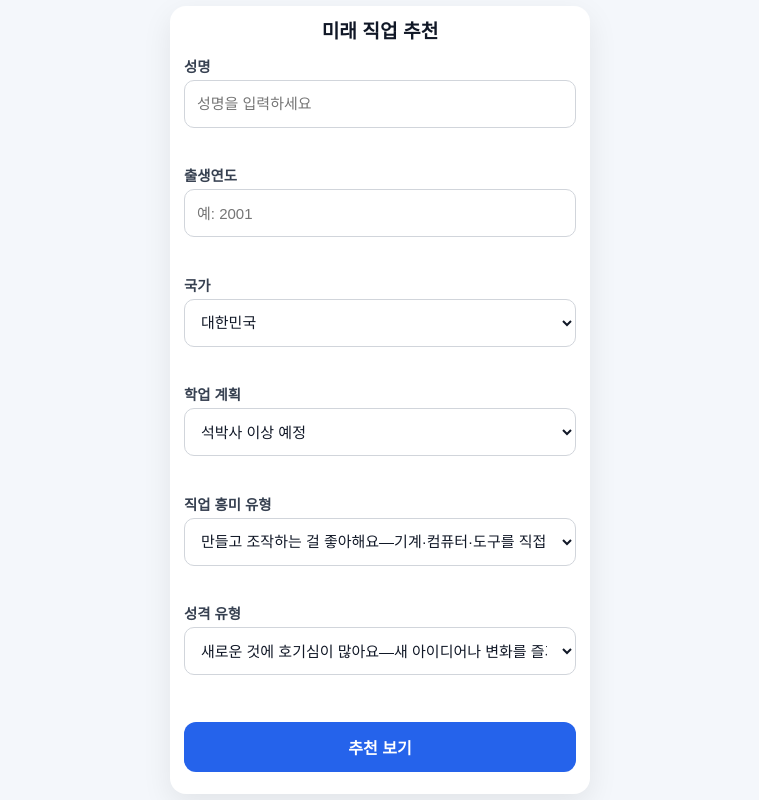
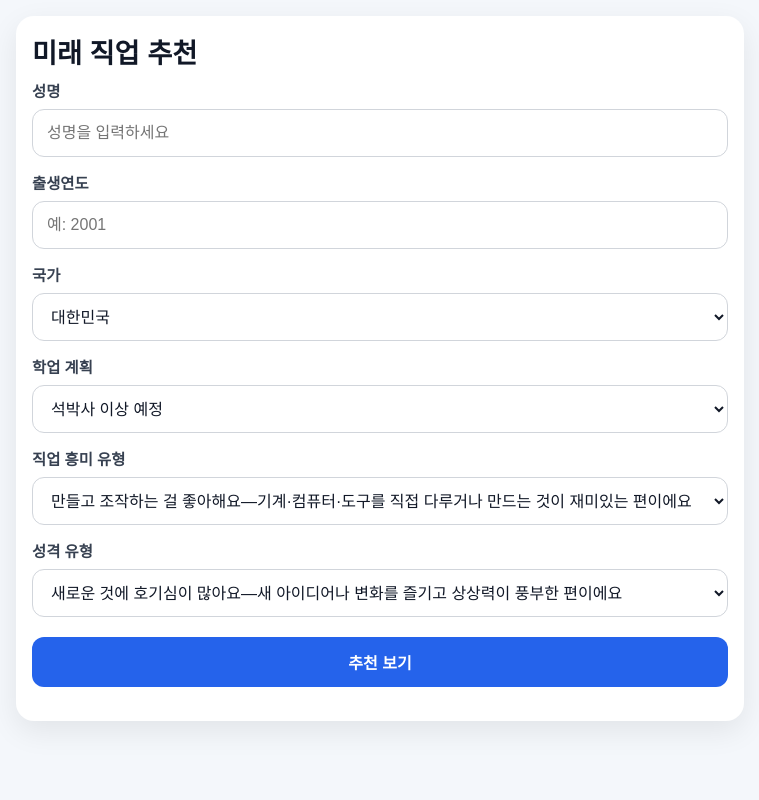
Before and after one commit to DongSoo-520503/2-future-job, a website: page index.html in a window 1280 px wide. Shown: the whole page, without its empty margins (260-1019 px from the left). Drawn offline with Linux system fonts and the light colour scheme.

Commit message:
Add files via upload

```diff
--- a/index.html
+++ b/index.html
@@ -2,104 +2,17 @@
 <html lang="ko">
 <head>
   <meta charset="UTF-8">
-<meta name="viewport" content="width=device-width, initial-scale=1.0, viewport-fit=cover">
+  <meta name="viewport" content="width=device-width, initial-scale=1.0">
   <title>미래 직업 추천</title>
   <link rel="stylesheet" href="style.css">
-
-<style>
-
-html, body{
-margin:0;
-padding:0;
-width:100%;
-height:100%;
-overflow:hidden;
-}
-
-body{
--webkit-text-size-adjust:100%;
-}
-
-.page{
-width:100%;
-height:100dvh;
-display:flex;
-justify-content:center;
-align-items:stretch;
-padding:6px 10px;
-box-sizing:border-box;
-}
-
-.card.form-card{
-width:100%;
-max-width:420px;
-height:100%;
-display:flex;
-flex-direction:column;
-justify-content:space-between;
-padding:14px 14px 16px;
-box-sizing:border-box;
-border-radius:16px;
-}
-
-.page-title{
-text-align:center;
-font-size:1.2rem;
-font-weight:800;
-margin-bottom:10px;
-}
-
-.form-grid{
-flex:1;
-display:flex;
-flex-direction:column;
-justify-content:space-between;
-}
-
-.field{
-display:flex;
-flex-direction:column;
-gap:4px;
-}
-
-.field label{
-font-size:0.9rem;
-font-weight:700;
-}
-
-input,select{
-height:46px;
-padding:8px 12px;
-font-size:15px;
-border-radius:10px;
-box-sizing:border-box;
-}
-
-.primary-btn{
-height:48px;
-margin-top:10px;
-font-size:16px;
-font-weight:700;
-border-radius:12px;
-}
-
-.form-message{
-font-size:0.8rem;
-margin-top:6px;
-}
-
-</style>
 </head>
-
 <body>
-
   <div class="page">
     <div class="card form-card">
 
-<h1 class="page-title">미래 직업 추천</h1>
+      <h1 class="page-title center-title">미래 직업 추천</h1>
 
       <form id="jobForm" class="form-grid">
-
         <div class="field">
           <label for="name">성명</label>
           <input id="name" name="name" type="text" placeholder="성명을 입력하세요" required>
@@ -151,7 +64,7 @@ margin-top:6px;
           <label for="riasec">직업 흥미 유형</label>
           <select id="riasec" name="riasec">
                     <option value="R">만들고 조작하는 걸 좋아해요—기계·컴퓨터·도구를 직접 다루거나 만드는 것이 재미있는 편이에요</option>
-<option value="I">파고들고 연구하는 걸 좋아해요—왜 그런지 원리를 찾고, 데이터나 과학적 사실을 탐구하는 편이에요</option>
+                    <option value="I"> 파고들고 연구하는 걸 좋아해요—왜 그런지 원리를 찾고, 데이터나 과학적 사실을 탐구하는 편이에요</option>
                     <option value="A">만들고 표현하는 걸 좋아해요—그림·영상·디자인·글쓰기 등 새로운 것을 창작하는 편이에요</option>
                     <option value="S">돕고 함께하는 걸 좋아해요—사람들과 어울리고 돌보고 가르치는 일이 보람 있는 편이에요</option>
                     <option value="E">이끌고 도전하는 걸 좋아해요—목표를 세우고 사람들을 설득하거나 이끄는 것이 잘 맞는 편이에요</option>
@@ -171,51 +84,42 @@ margin-top:6px;
         </div>
 
         <button type="submit" class="primary-btn">추천 보기</button>
-
       </form>
 
       <p id="formMessage" class="form-message"></p>
-
     </div>
   </div>
 
   <script>
-
-document.getElementById('jobForm').addEventListener('submit', async (e)=>{
-
+    document.getElementById('jobForm').addEventListener('submit', async (e) => {
       e.preventDefault();
 
-const formMessage=document.getElementById('formMessage');
-formMessage.textContent='';
+      const formMessage = document.getElementById('formMessage');
+      formMessage.textContent = '';
 
-const formData=new FormData(e.target);
-const payload=Object.fromEntries(formData.entries());
+      const formData = new FormData(e.target);
+      const payload = Object.fromEntries(formData.entries());
 
-try{
-
-const res=await fetch('/recommend',{
-method:'POST',
-headers:{'Content-Type':'application/json'},
-body:JSON.stringify(payload)
+      try {
+        const res = await fetch('/recommend', {
+          method: 'POST',
+          headers: { 'Content-Type': 'application/json' },
+          body: JSON.stringify(payload)
         });
 
-const result=await res.json();
+        const result = await res.json();
 
-if(!res.ok){
-formMessage.textContent=result.error||'오류가 발생했습니다.';
+        if (!res.ok) {
+          formMessage.textContent = result.error || '오류가 발생했습니다.';
           return;
         }
 
-localStorage.setItem('jobResult',JSON.stringify(result));
-window.location.href='result.html';
-
-}catch(error){
-formMessage.textContent='서버 연결 중 오류가 발생했습니다.';
+        localStorage.setItem('jobResult', JSON.stringify(result));
+        window.location.href = 'result.html';
+      } catch (error) {
+        formMessage.textContent = '서버 연결 중 오류가 발생했습니다.';
       }
-
     });
-
   </script>
-
 </body>
 </html>
```
Lines whose indentation alone changed are shown as unchanged.
